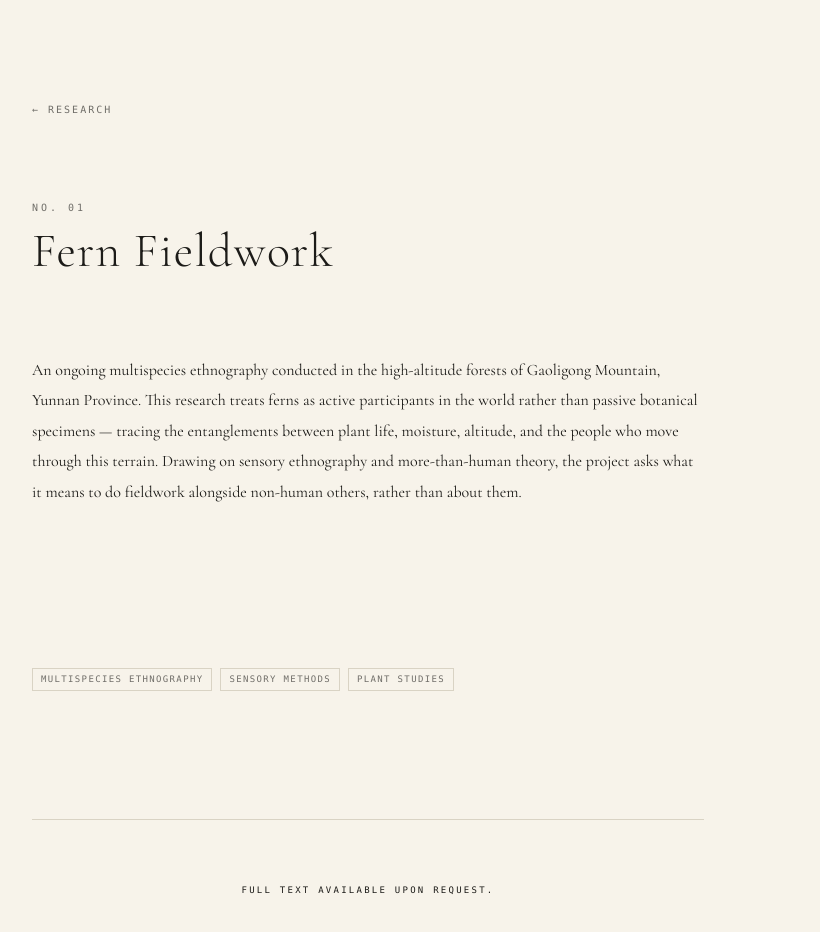
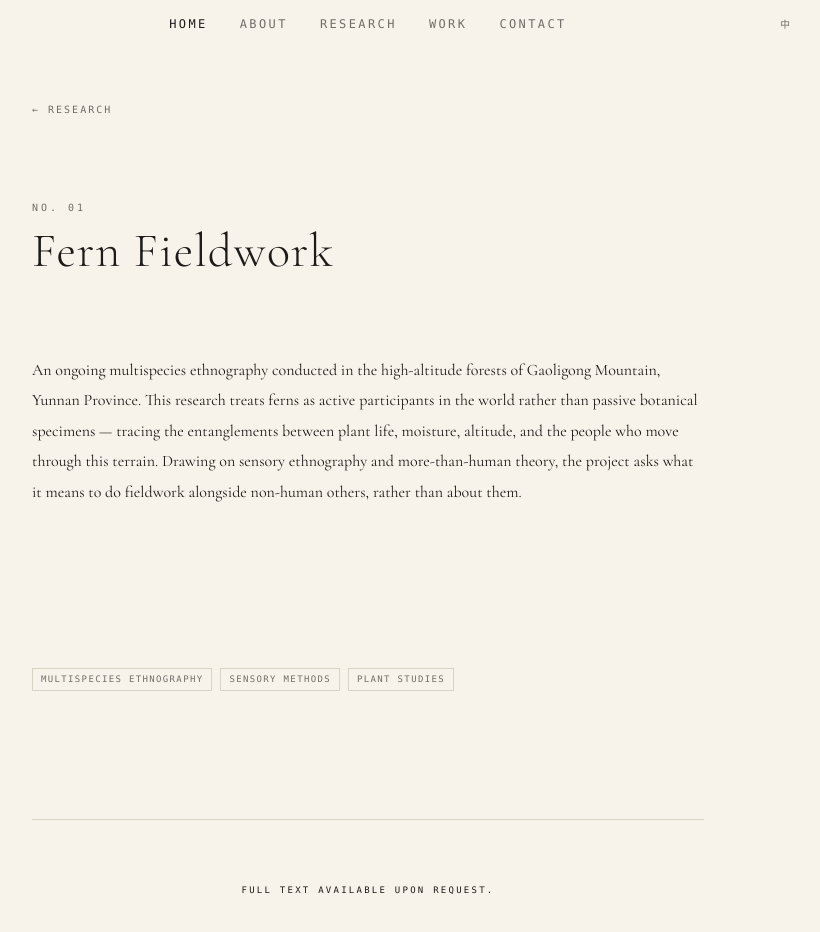
Before and after one commit to CryptoCookie16/my--portfolio, a Next.js app: page /research/fern-fieldwork in a window 1280 px wide. Shown: the top 932 px of the page, without its empty margins (272-1092 px from the left). Built offline with nearby package versions, Linux system fonts and the light colour scheme.

Commit message:
fix: 所有详情页加入Navigation，语言切换正常工作

```diff
--- a/app/research/[id]/page.tsx
+++ b/app/research/[id]/page.tsx
@@ -1,6 +1,7 @@
 "use client"
 
 import Link from "next/link"
+import { Navigation } from "@/components/navigation"
 import { useLang } from "@/lib/lang-context"
 import { getResearchDetail } from "@/lib/research-data"
 
@@ -27,6 +28,7 @@ export default function ResearchDetailPage({
 
   return (
     <main className="pt-24 pb-40 px-6">
+      <Navigation />
       <div className="max-w-2xl mx-auto">
 
         {/* Back navigation */}
--- a/app/work/[id]/page.tsx
+++ b/app/work/[id]/page.tsx
@@ -1,6 +1,7 @@
 "use client"
 
 import Link from "next/link"
+import { Navigation } from "@/components/navigation"
 import { useLang } from "@/lib/lang-context"
 import { getWorkDetail } from "@/lib/work-data"
 
@@ -31,6 +32,7 @@ export default function WorkDetailPage({
     const essayContent = lang === "zh" ? essay.zh : essay.en
     return (
       <main style={{ background: essay.bgColor, minHeight: "100vh" }} className="pb-40">
+        <Navigation />
         {/* Back navigation */}
         <div className="px-6 pt-10 pb-6" style={{ maxWidth: "58%", margin: "0 auto" }}>
           <Link
@@ -122,6 +124,7 @@ export default function WorkDetailPage({
 
   return (
     <main className="pb-40">
+      <Navigation />
 
       {/* ── Hero ─────────────────────────────────────────────── */}
       <div className="relative h-[70vh] w-full overflow-hidden">
```
